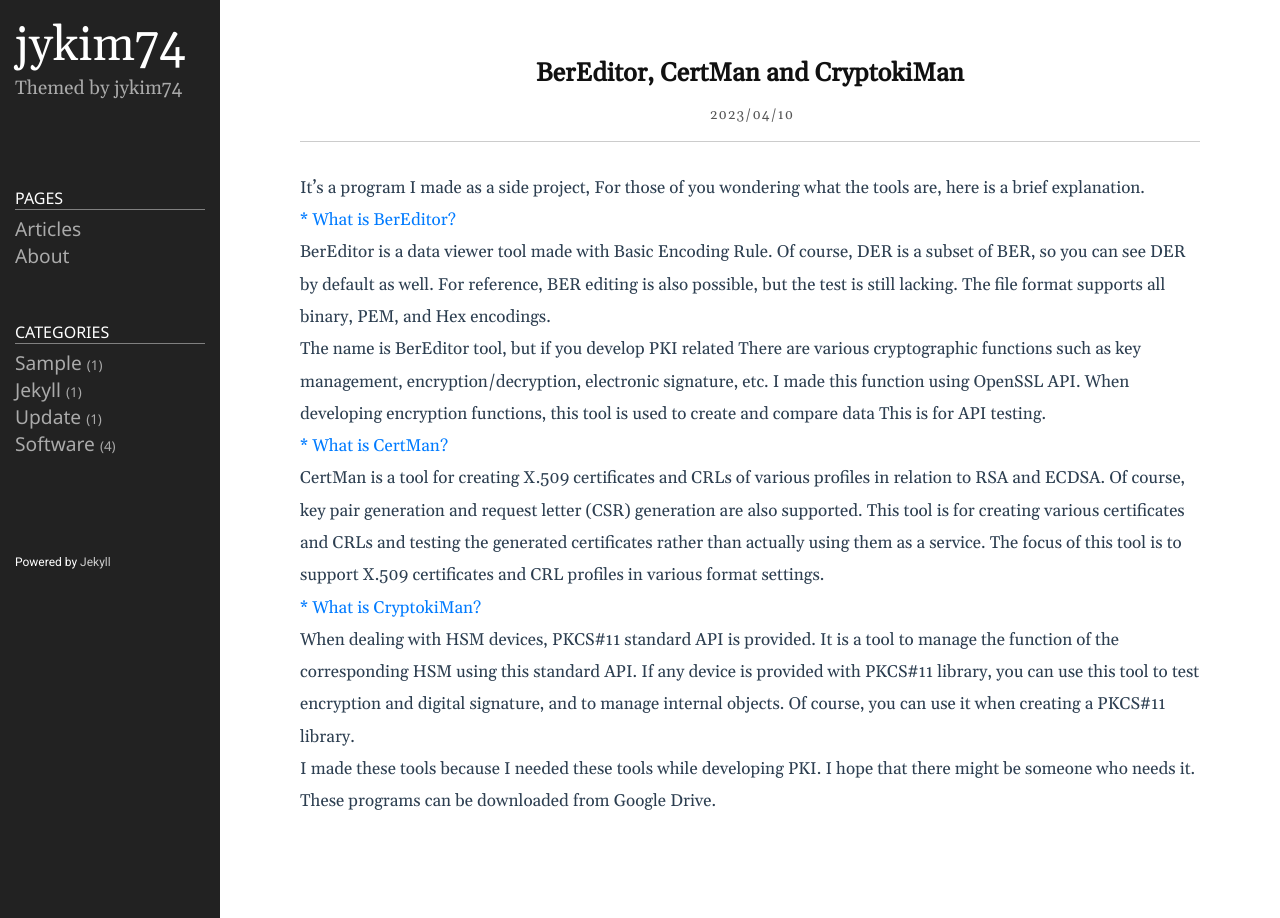
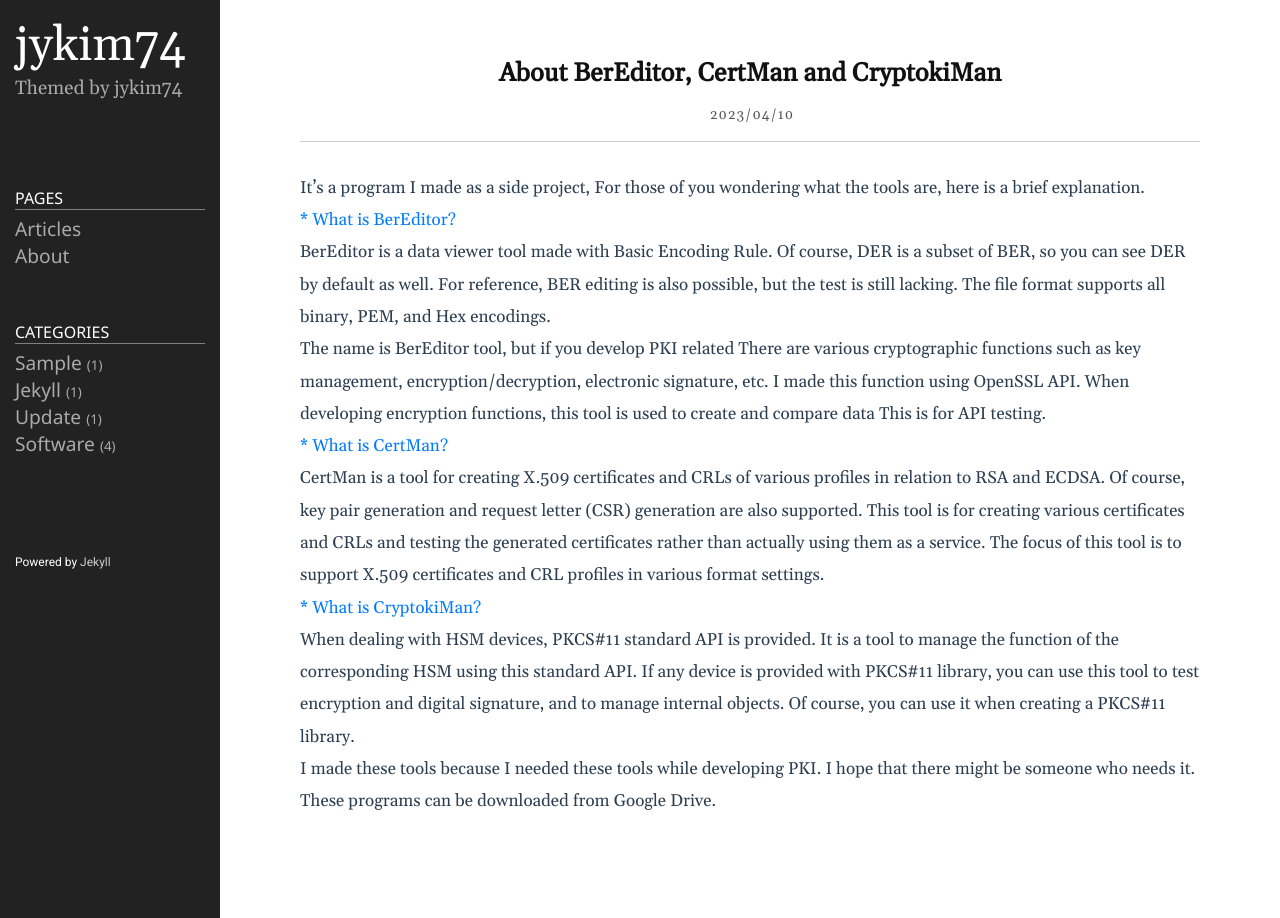
Before and after one commit to jykim74/jykim74.github.io, a Jekyll site: the page built from _posts/2023-04-10-introduce.markdown, in a window 1280 px wide. Built offline with Jekyll 4.4.1, drawn with Linux system fonts in a browser that asks for light colours; some of the changed lines change nothing that is shown.

Commit message:
Update 2023-04-10-introduce.markdown

```diff
--- a/_posts/2023-04-10-introduce.markdown
+++ b/_posts/2023-04-10-introduce.markdown
@@ -1,6 +1,6 @@
 ---
 layout: post
-title: "BerEditor, CertMan and CryptokiMan"
+title: "About BerEditor, CertMan and CryptokiMan"
 tags: [BerEditor, CertMan, CryptokiMan]
 category: Software
 ---
@@ -8,7 +8,7 @@
 For those of you wondering what the tools are, here is a brief explanation.
 
 
-[* What is BerEditor?]( https://jykim74.tistory.com/36 "BerEditor" )
+[* What is BerEditor?]( https://jykim74.github.io/software/2023/04/13/BerEditor.html "BerEditor" )
 
 BerEditor is a data viewer tool made with Basic Encoding Rule.
 Of course, DER is a subset of BER, so you can see DER by default as well.
@@ -22,7 +22,7 @@
 This is for API testing.
 
 
-[* What is CertMan?](https://jykim74.tistory.com/37 "CertMan")
+[* What is CertMan?](https://jykim74.github.io/software/2023/04/13/CertMan.html "CertMan")
 
 CertMan is a tool for creating X.509 certificates and CRLs of various profiles in relation to RSA and ECDSA.
 Of course, key pair generation and request letter (CSR) generation are also supported.
@@ -30,7 +30,7 @@
 The focus of this tool is to support X.509 certificates and CRL profiles in various format settings.
 
 
-[* What is CryptokiMan?](https://jykim74.tistory.com/38 "CryptokiMan")
+[* What is CryptokiMan?](https://jykim74.github.io/software/2023/04/13/CryptokiMan.html "CryptokiMan")
 
 When dealing with HSM devices, PKCS#11 standard API is provided.
 It is a tool to manage the function of the corresponding HSM using this standard API.
```
